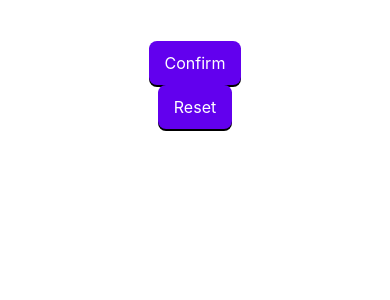
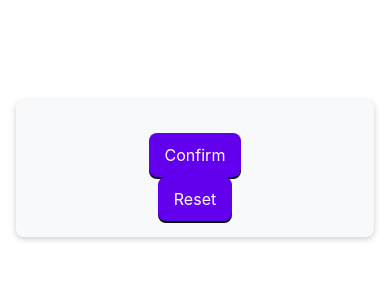
Before and after one commit to abhimanyujangid/guess-number-react-native, a React Native app: screen / in a window 390 px wide. Shown: the top 300 px of the page. Built offline with nearby package versions, Linux system fonts and the light colour scheme.

Commit message:
Update StartGameScreen styles for improved layout and aesthetics

```diff
--- a/screens/StartGameScreen.js
+++ b/screens/StartGameScreen.js
@@ -23,11 +23,22 @@ function StartGameScreen() {
 
 const styles = StyleSheet.create({
   container: {
-    flex: 1,
-    padding: 24,
+    padding: 16,
+    marginTop: 100,
+    marginHorizontal: 16,
     alignItems: 'center',
     justifyContent: 'center',
+    backgroundColor: '#f8f9fa',
+    borderRadius: 8,
+    elevation: 4,
+    shadowColor: '#000',
+    shadowOffset: {
+      width: 0,
+      height: 2,
     },
+    shadowRadius: 6,
+    shadowOpacity: 0.2,
+  },
 });
 
 export default StartGameScreen;
```
